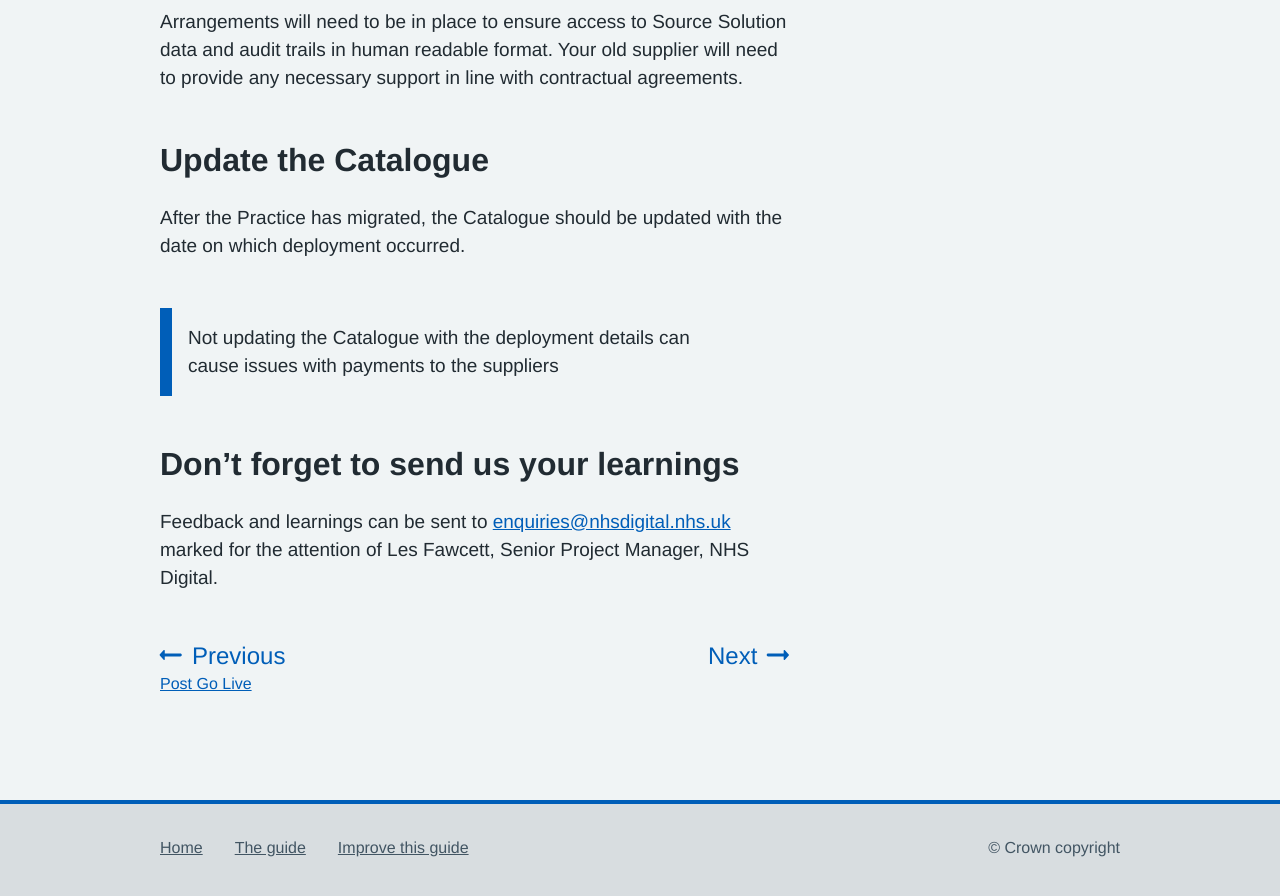
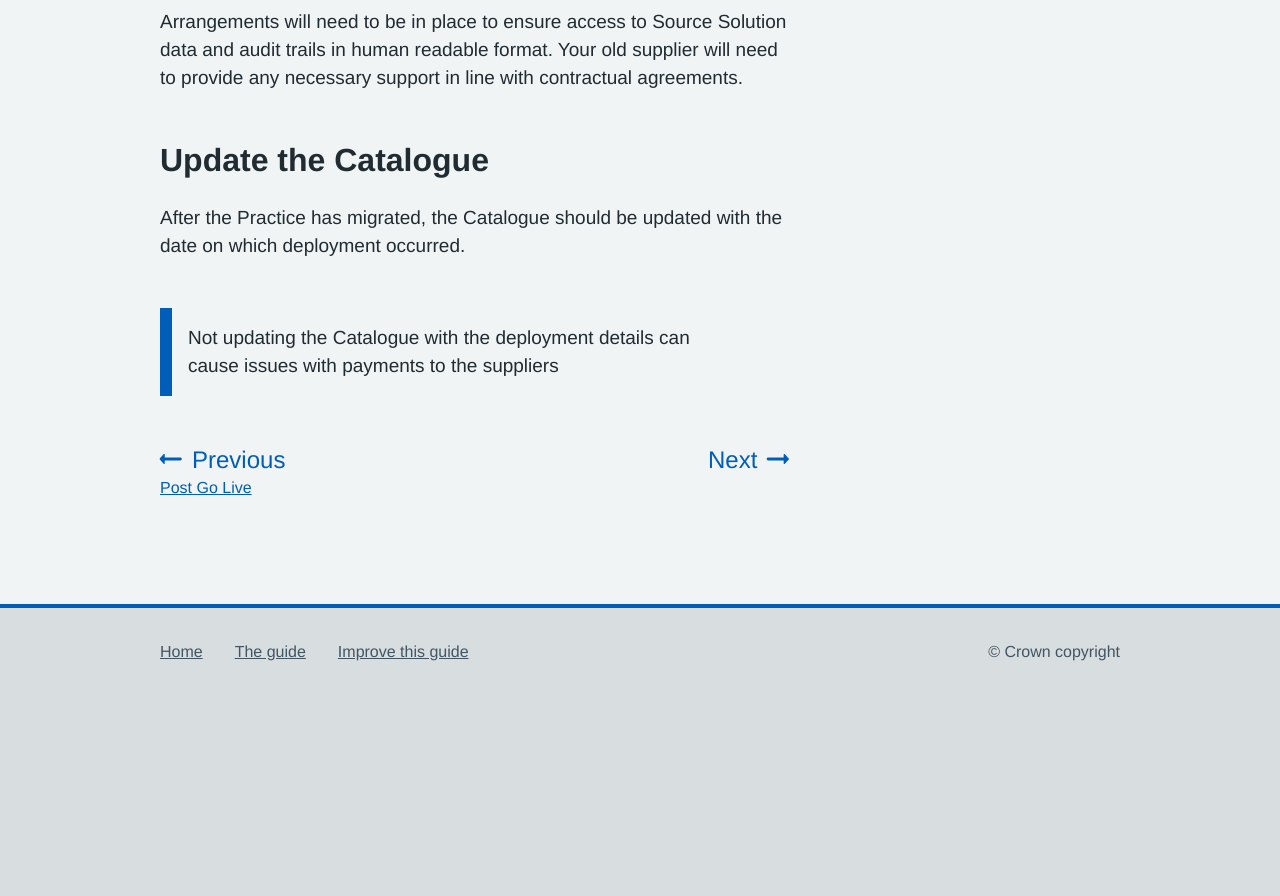
Before and after one commit to nhsconnect/prm-practice-migration, a Jekyll site: the page built from guide/08-end-of-your-migration.md, in a window 1280 px wide and 900 px high, scrolled down 993 px. Shown: the top 896 px of the window. Built offline with Jekyll 4.4.1, drawn with Linux system fonts in a browser that asks for light colours; some web fonts are replaced; after the commit the page ends 1697 px from its top, so only the background shows below that.

Commit message:
Update 08-end-of-your-migration.md

```diff
--- a/guide/08-end-of-your-migration.md
+++ b/guide/08-end-of-your-migration.md
@@ -44,8 +44,5 @@ Steps to do this…
 * Once the survey is complete, the practice sends the Deployment Survey Form to the Clinical Commissioning Group or Commissioning Support Unit (whichever is the assigned Tracking database administrator)
 * The above assigned Tracking database administrator updates the Tracking database Schedule A Maintenance screen with the information that the practice has provided -->
 
-## Don't forget to send us your learnings
-
-Feedback and learnings can be sent to <a href="mailto:enquiries@nhsdigital.nhs.uk?subject=Practice%20migration%20feedback%20-%20FAO%20Les%20Fawcett,%20NHS%20Digital&body=For%20the%20attention%20of%20Les%20Fawcett,%20Senior%20Project%20Manager,%20NHS Digital">enquiries@nhsdigital.nhs.uk</a> marked for the attention of Les Fawcett, Senior Project Manager, NHS Digital.
-
-<!-- [UPLIFT] this is a second request to send us learnings, so shortened this time with a different heading -->
+<!--## Help us improve this guide
+Feedback and learnings can be sent to <a href="mailto:enquiries@nhsdigital.nhs.uk?subject=Practice%20migration%20feedback%20-%20FAO%20Les%20Fawcett,%20NHS%20Digital&body=For%20the%20attention%20of%20Les%20Fawcett,%20Senior%20Project%20Manager,%20NHS Digital">enquiries@nhsdigital.nhs.uk</a> marked for the attention of Les Fawcett, Senior Project Manager, NHS Digital.-->
```
